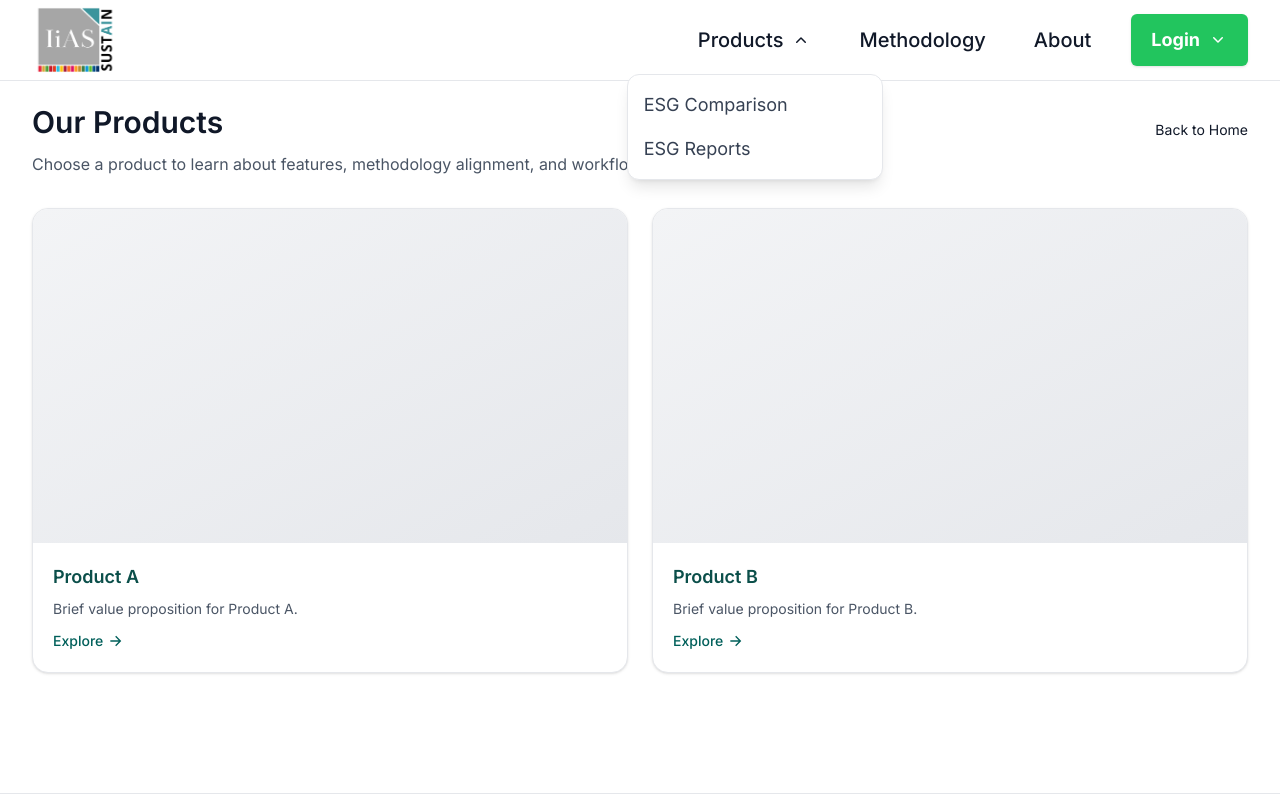
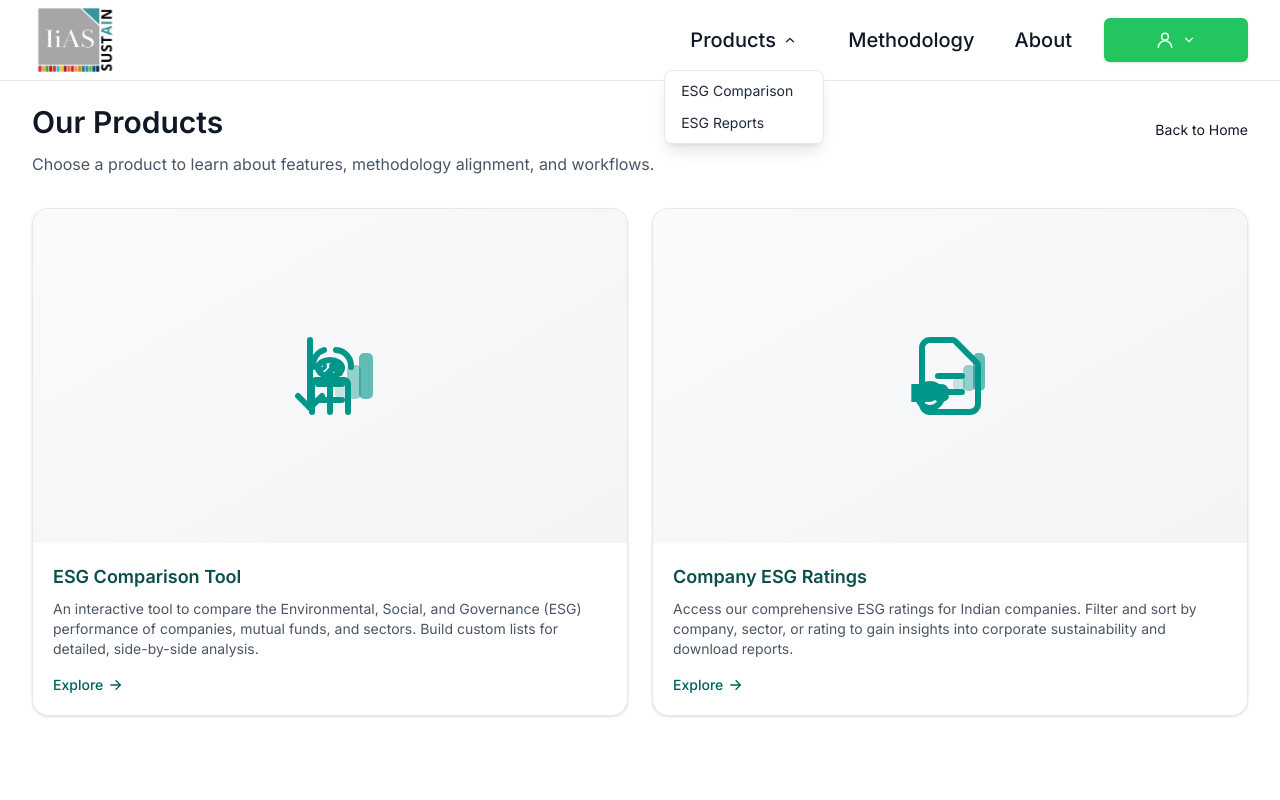
Before and after one commit to Nash-Correia/sustain-frontend, a Next.js app: page /product in a window 1280 px wide. Both pictures are taken after a click on the button "Products". Shown: the top 800 px of the page. Built offline with nearby package versions, Linux system fonts and the light colour scheme.

Commit message:
update: Product Page

```diff
--- a/app/product/page.tsx
+++ b/app/product/page.tsx
@@ -1,9 +1,9 @@
+// app/product/page.tsx
 import type { Metadata } from 'next'
 import { baseMetadata } from '@/lib/seo'
 import ProductCard from '@/components/product/ProductCard'
 import Link from 'next/link'
 import { ROUTES } from '@/lib/constants'
-
 
 export const metadata: Metadata = baseMetadata({
   title: 'Products — IiAS Sustain',
@@ -11,8 +11,39 @@ description: 'Explore our ESG research and stewardship products.',
   path: '/product',
 })
 
+// SVG Icon for Comparison Tool
+// SVG Icon for Comparison Tool (inspired by the image)
+const ComparisonIcon = () => (
+  <svg xmlns="http://www.w3.org/2000/svg" className="h-24 w-24 text-teal-600" fill="none" viewBox="0 0 24 24" stroke="currentColor" strokeWidth={1.5}>
+    {/* Balance Scale */}
+    <path strokeLinecap="round" strokeLinejoin="round" d="M12 8c1.657 0 3 .895 3 2s-1.343 2-3 2-3-.895-3-2 1.343-2 3-2zM9 14h6m-6 4h6m-7.243-8.243A4 4 0 0110.5 5.5M13.5 5.5a4 4 0 013.743 4.257m-4.243 0l-1.5 1.5m1.5-1.5l1.5 1.5M10.5 9.5a.5.5 0 11-1 0 .5.5 0 011 0zm3 0a.5.5 0 11-1 0 .5.5 0 011 0zM12 21v-7a1 1 0 011-1h2.5a1 1 0 011 1v7M12 21v-7a1 1 0 00-1-1H8.5a1 1 0 00-1 1v7" />
+    {/* Bar Chart (simplified) */}
+    <rect x="17" y="10" width="2" height="7" rx="0.5" fill="currentColor" opacity="0.4" />
+    <rect x="20" y="7" width="2" height="10" rx="0.5" fill="currentColor" opacity="0.6" />
+    <rect x="14" y="13" width="2" height="4" rx="0.5" fill="currentColor" opacity="0.2" />
+    {/* Magnifying Glass (simplified) */}
+    <path strokeLinecap="round" strokeLinejoin="round" d="M10 17l-3 3m0 0l-3-3m3 3V3" />
+  </svg>
+);
 
-export default function ProductHubPage(){
+// SVG Icon for Reports
+// SVG Icon for Reports (inspired by the image)
+const ReportIcon = () => (
+  <svg xmlns="http://www.w3.org/2000/svg" className="h-24 w-24 text-teal-600" fill="none" viewBox="0 0 24 24" stroke="currentColor" strokeWidth={1.5}>
+    {/* Document icon */}
+    <path strokeLinecap="round" strokeLinejoin="round" d="M9 12h6m-6 4h6m2 5H7a2 2 0 01-2-2V5a2 2 0 012-2h5.586a1 1 0 01.707.293l5.414 5.414a1 1 0 01.293.707V19a2 2 0 01-2 2z" />
+    {/* Small bar chart on the side for 'ratings' */}
+    <rect x="16" y="10" width="1.5" height="5" rx="0.5" fill="currentColor" opacity="0.4" />
+    <rect x="18.5" y="7" width="1.5" height="8" rx="0.5" fill="currentColor" opacity="0.6" />
+    <rect x="13.5" y="13" width="1.5" height="2" rx="0.5" fill="currentColor" opacity="0.2" />
+    {/* ESG Badge - text only for simplicity in SVG, or a circle with a check */}
+    <circle cx="7" cy="17" r="3" stroke="currentColor" fill="none" />
+    <text x="7" y="17.7" textAnchor="middle" fontSize="4" fill="currentColor" fontFamily="sans-serif">ESG</text>
+  </svg>
+);
+
+
+export default function ProductHubPage() {
   return (
     <div className="mx-auto max-w-7xl px-4 sm:px-6 lg:px-8 py-10">
       <header className="flex items-end justify-between">
@@ -21,8 +52,20 @@ return (
       </header>
       <p className="mt-3 text-gray-600 max-w-2xl">Choose a product to learn about features, methodology alignment, and workflows.</p>
       <div className="mt-8 grid gap-6 sm:grid-cols-2">
-<ProductCard title="Product A" href={ROUTES.productA}>Brief value proposition for Product A.</ProductCard>
-<ProductCard title="Product B" href={ROUTES.productB}>Brief value proposition for Product B.</ProductCard>
+        <ProductCard
+          title="ESG Comparison Tool"
+          href={ROUTES.productA}
+          icon={<ComparisonIcon />}
+        >
+          An interactive tool to compare the Environmental, Social, and Governance (ESG) performance of companies, mutual funds, and sectors. Build custom lists for detailed, side-by-side analysis.
+        </ProductCard>
+        <ProductCard
+          title="Company ESG Ratings"
+          href={ROUTES.productB}
+          icon={<ReportIcon />}
+        >
+          Access our comprehensive ESG ratings for Indian companies. Filter and sort by company, sector, or rating to gain insights into corporate sustainability and download reports.
+        </ProductCard>
       </div>
     </div>
   )
--- a/components/nav/Header.tsx
+++ b/components/nav/Header.tsx
@@ -6,48 +6,67 @@ import Link from "next/link";
 import { usePathname } from "next/navigation";
 import { ROUTES } from "@/lib/constants";
 import { clsx } from "@/lib/utils";
-import { useAuth } from "@/components/auth/AuthProvider";
+import { LOGIN } from "@/lib/feature-flags";
+
+/** Simple person/user icon */
+function PersonIcon(props: React.SVGProps<SVGSVGElement>) {
+  return (
+    <svg
+      viewBox="0 0 24 24"
+      aria-hidden="true"
+      {...props}
+      className={clsx("h-5 w-5", props.className)}
+      fill="none"
+      stroke="currentColor"
+      strokeWidth="1.8"
+      strokeLinecap="round"
+      strokeLinejoin="round"
+    >
+      <path d="M12 12a4 4 0 1 0 0-8 4 4 0 0 0 0 8Z" />
+      <path d="M20 21a8 8 0 1 0-16 0" />
+    </svg>
+  );
+}
 
 /** Props we may inject into dropdown children */
 type WithSetOpen = { setOpen?: (v: boolean) => void };
 
-/** Type guard: is a valid React element */
+/** Type guards */
 function isElement(node: React.ReactNode): node is React.ReactElement {
   return React.isValidElement(node);
 }
-
-/** Type guard: a Fragment with children (so props.children is known) */
 function isFragmentElement(
   node: React.ReactNode
-): node is React.ReactElement<{ children?: React.ReactNode }> {
+): node is React.ReactElement<{ children?: React.ReactNode }>
+{
   return isElement(node) && node.type === React.Fragment;
 }
+function isDomTag(el: React.ReactElement): boolean {
+  return typeof el.type === "string";
+}
 
-/** Safely inject setOpen into children (skips Fragments themselves, recurses into their children) */
+/** Inject setOpen only into custom components (not DOM nodes) */
 function injectSetOpenIntoChildren(
   children: React.ReactNode,
   setOpen: (v: boolean) => void
 ): React.ReactNode {
   return React.Children.map(children, (child) => {
     if (!isElement(child)) return child;
-
-    // If it's a Fragment, do NOT pass props to the Fragment; recurse into its children
     if (isFragmentElement(child)) {
       const fragKids = injectSetOpenIntoChildren(child.props.children, setOpen);
       return <>{fragKids}</>;
     }
-
-    // Normal element: clone with setOpen prop
+    if (isDomTag(child)) return child;
     return React.cloneElement(child as React.ReactElement<WithSetOpen>, { setOpen });
   });
 }
 
-/** Reusable Dropdown */
+/** Compact Dropdown */
 function Dropdown({
   label,
   children,
   className,
-  align = "right", // "right" | "center"
+  align = "right",
 }: {
   label: React.ReactNode;
   children: React.ReactNode;
@@ -70,14 +89,18 @@ function Dropdown({
   return (
     <div className="relative" ref={ref}>
       <button
-        className={clsx("inline-flex items-center gap-2", className)}
+        className={clsx(
+          // Fixed size & centering so it looks identical in both states
+          "inline-flex items-center justify-center gap-1.5 h-11 w-36",
+          className
+        )}
         onClick={() => setOpen((v) => !v)}
         aria-haspopup="true"
         aria-expanded={open}
       >
         {label}
         <svg
-          className={clsx("h-5 w-5 transition-transform", open && "rotate-180")}
+          className={clsx("h-4 w-4 transition-transform", open && "rotate-180")}
           viewBox="0 0 20 20"
           fill="currentColor"
           aria-hidden="true"
@@ -88,20 +111,20 @@ function Dropdown({
 
       <div
         className={clsx(
-          "absolute z-30 mt-3 w-64 rounded-xl border border-gray-200 bg-white shadow-lg overflow-hidden transition-all duration-150 ease-out",
+          "absolute z-30 mt-2 min-w-[10rem] rounded-lg border border-gray-200 bg-white shadow-lg overflow-hidden transition-all duration-150 ease-out",
           align === "center" ? "left-1/2 -translate-x-1/2" : "right-0",
           open ? "opacity-100 scale-100" : "opacity-0 scale-95 pointer-events-none"
         )}
         role="menu"
         aria-hidden={!open}
       >
-        <div className="py-2">{renderedChildren}</div>
+        <div className="p-1">{renderedChildren}</div>
       </div>
     </div>
   );
 }
 
-/** Link item used inside dropdowns */
+/** Compact items */
 function MenuItem({
   href,
   children,
@@ -115,7 +138,7 @@ function MenuItem({
     <Link
       href={href}
       role="menuitem"
-      className="block w-full text-left px-4 py-2 text-lg text-gray-700 hover:bg-gray-50"
+      className="flex w-full items-center gap-2 rounded-md px-3 py-1.5 text-sm text-gray-800 hover:bg-gray-50"
       onClick={() => setOpen?.(false)}
     >
       {children}
@@ -123,7 +146,6 @@ function MenuItem({
   );
 }
 
-/** Action item (button) used inside dropdowns */
 function MenuAction({
   onClick,
   children,
@@ -137,7 +159,7 @@ function MenuAction({
     <button
       type="button"
       role="menuitem"
-      className="block w-full text-left px-4 py-2 text-lg text-gray-700 hover:bg-gray-50"
+      className="flex w-full items-center gap-2 rounded-md px-3 py-1.5 text-sm text-gray-800 hover:bg-gray-50"
       onClick={() => {
         onClick();
         setOpen?.(false);
@@ -152,7 +174,6 @@ export default function Header() {
   const [mobileOpen, setMobileOpen] = useState(false);
   const mobileMenuRef = useRef<HTMLDivElement | null>(null);
   const pathname = usePathname();
-  const { user, signOut } = useAuth();
 
   useEffect(() => setMobileOpen(false), [pathname]);
 
@@ -166,14 +187,21 @@ export default function Header() {
     return () => document.removeEventListener("mousedown", handleClickOutside);
   }, []);
 
-  // Base classes for top nav links
   const navLinkClasses =
     "relative px-2 py-2 text-xl font-medium text-gray-900 hover:text-gray-700 transition-colors after:content-[''] after:absolute after:left-2 after:right-2 after:bottom-0 after:h-0.5 after:bg-teal-600 after:transform after:scale-x-0 after:transition-transform after:duration-300 hover:after:scale-x-100 focus-visible:after:scale-x-100";
 
-  // One auth button: either "Login" or "User" with dropdown
-  const authLabel = !user ? "Login" : "User";
+  const isLoggedIn = LOGIN;
+
+  // Label swaps, but the button keeps same fixed size via Dropdown trigger classes
+  const authLabel = !isLoggedIn ? (
+    <span className="leading-none">Login</span>
+  ) : (
+    <PersonIcon />
+  );
+
+  // Green button style (shared)
   const authButtonClasses =
-    "px-5 py-3 bg-login-btn hover:bg-opacity-90 text-white font-bold text-lg rounded-md shadow-sm transition-colors";
+    "bg-login-btn hover:bg-opacity-90 text-white font-semibold text-base rounded-md shadow-sm transition-colors";
 
   return (
     <header className="fixed inset-x-0 top-0 z-40 bg-white/90 backdrop-blur border-b border-gray-200">
@@ -185,8 +213,8 @@ export default function Header() {
           </Link>
 
           {/* Desktop Nav */}
-          <div className="hidden md:flex items-center gap-8">
-            <nav className="flex items-center gap-8 text-xl">
+          <div className="hidden md:flex items-center gap-6">
+            <nav className="flex items-center gap-6 text-xl">
               <Dropdown label="Products" className={navLinkClasses} align="center">
                 <MenuItem href={ROUTES.productA}>ESG Comparison</MenuItem>
                 <MenuItem href={ROUTES.productB}>ESG Reports</MenuItem>
@@ -200,16 +228,21 @@ export default function Header() {
               </Link>
             </nav>
 
-            {/* ✅ Single Auth Button with Dropdown */}
+            {/* Auth Trigger (icon or "Login") with consistent button size */}
             <Dropdown label={authLabel} className={authButtonClasses} align="right">
-              {!user ? (
+              {!isLoggedIn ? (
                 <>
                   <MenuItem href={ROUTES.login}>Login</MenuItem>
                   <MenuItem href={ROUTES.signup}>Sign Up</MenuItem>
                 </>
               ) : (
                 <>
+                  {/* Uncomment and wire when backend is ready
                   <MenuAction onClick={signOut}>Logout</MenuAction>
+                  */}
+                  <div className="px-3 py-1.5 text-sm text-gray-600 select-none">
+                    Logout
+                  </div>
                 </>
               )}
             </Dropdown>
@@ -229,7 +262,7 @@ export default function Header() {
         </div>
       </div>
 
-      {/* TODO: Mobile menu implementation can mirror the single-button logic if needed */}
+      {/* (Optional) Mobile menu omitted for brevity */}
     </header>
   );
 }
--- a/components/product/ProductCard.tsx
+++ b/components/product/ProductCard.tsx
@@ -1,15 +1,40 @@
+// components/product/ProductCard.tsx
 import Link from "next/link";
+import React from "react";
 
-export default function ProductCard({ title, href, children }: { title: string; href: string; children?: React.ReactNode }) {
+export default function ProductCard({
+  title,
+  href,
+  icon,
+  children,
+}: {
+  title: string;
+  href: string;
+  icon?: React.ReactNode;
+  children?: React.ReactNode;
+}) {
   return (
-    <article className="rounded-2xl border border-gray-200 bg-white shadow-sm overflow-hidden">
-      <div className="aspect-[16/9] bg-gradient-to-br from-gray-100 to-gray-200" />
-      <div className="p-5">
+    <article className="rounded-2xl border border-gray-200 bg-white shadow-sm overflow-hidden flex flex-col">
+      <div className="aspect-[16/9] bg-gradient-to-br from-gray-50 to-gray-100 flex items-center justify-center text-gray-400">
+        {icon}
+      </div>
+      <div className="p-5 flex flex-col flex-grow">
         <h3 className="text-lg font-semibold text-teal-900">{title}</h3>
-        <p className="mt-2 text-sm text-gray-600">{children}</p>
-        <Link href={href} className="mt-3 inline-flex items-center gap-1 text-sm font-medium text-teal-800 hover:underline">
+        <p className="mt-2 text-sm text-gray-600 flex-grow">{children}</p>
+        <Link
+          href={href}
+          className="mt-4 inline-flex items-center gap-1 text-sm font-medium text-teal-800 hover:underline self-start"
+        >
           Explore
-          <svg className="h-4 w-4" viewBox="0 0 24 24" fill="none" stroke="currentColor" strokeWidth="2"><path d="M5 12h14M13 5l7 7-7 7"/></svg>
+          <svg
+            className="h-4 w-4"
+            viewBox="0 0 24 24"
+            fill="none"
+            stroke="currentColor"
+            strokeWidth="2"
+          >
+            <path d="M5 12h14M13 5l7 7-7 7" />
+          </svg>
         </Link>
       </div>
     </article>
```
Also changed, not shown: components/Footer.tsx (+13 -13 lines). Lines whose indentation alone changed are shown as unchanged.
